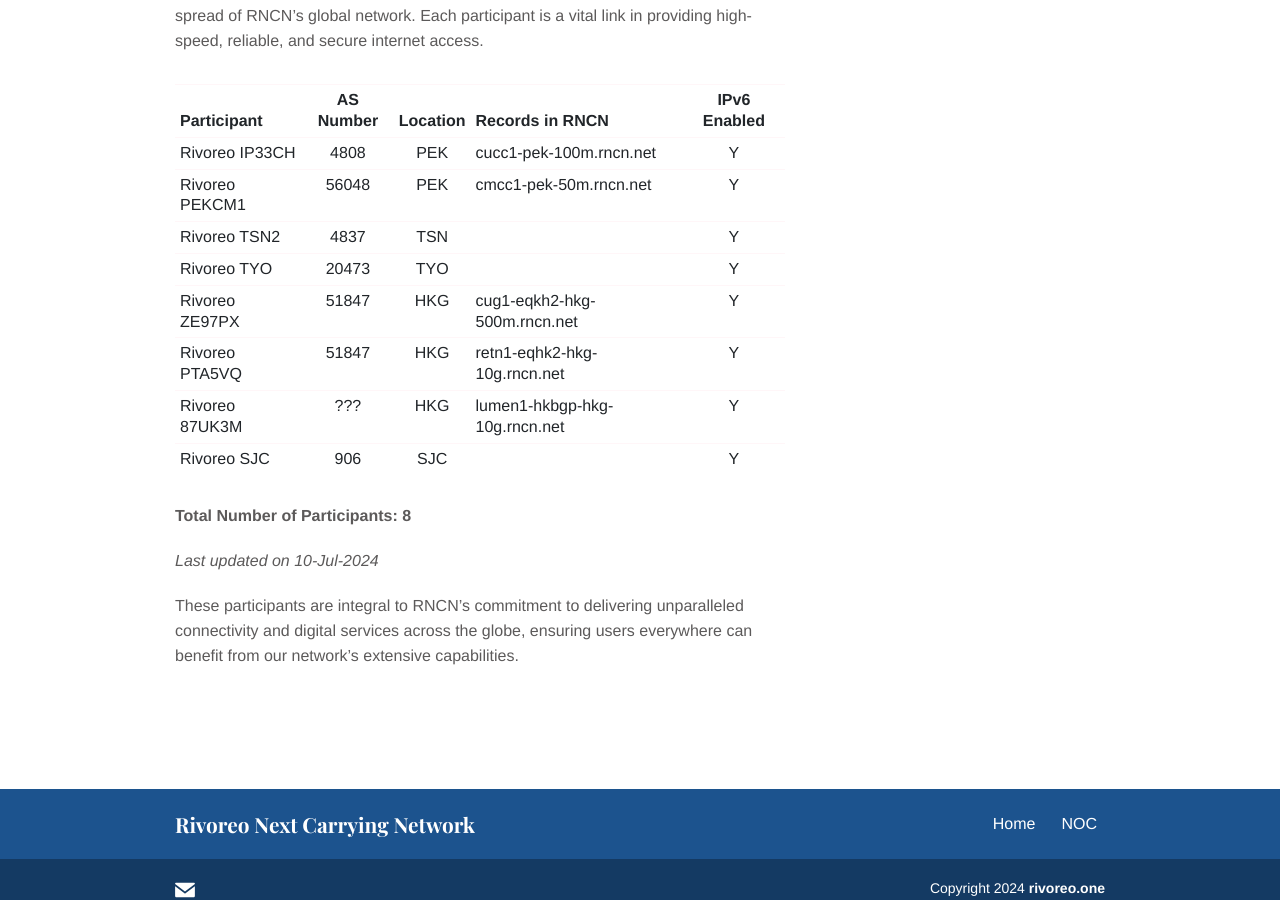
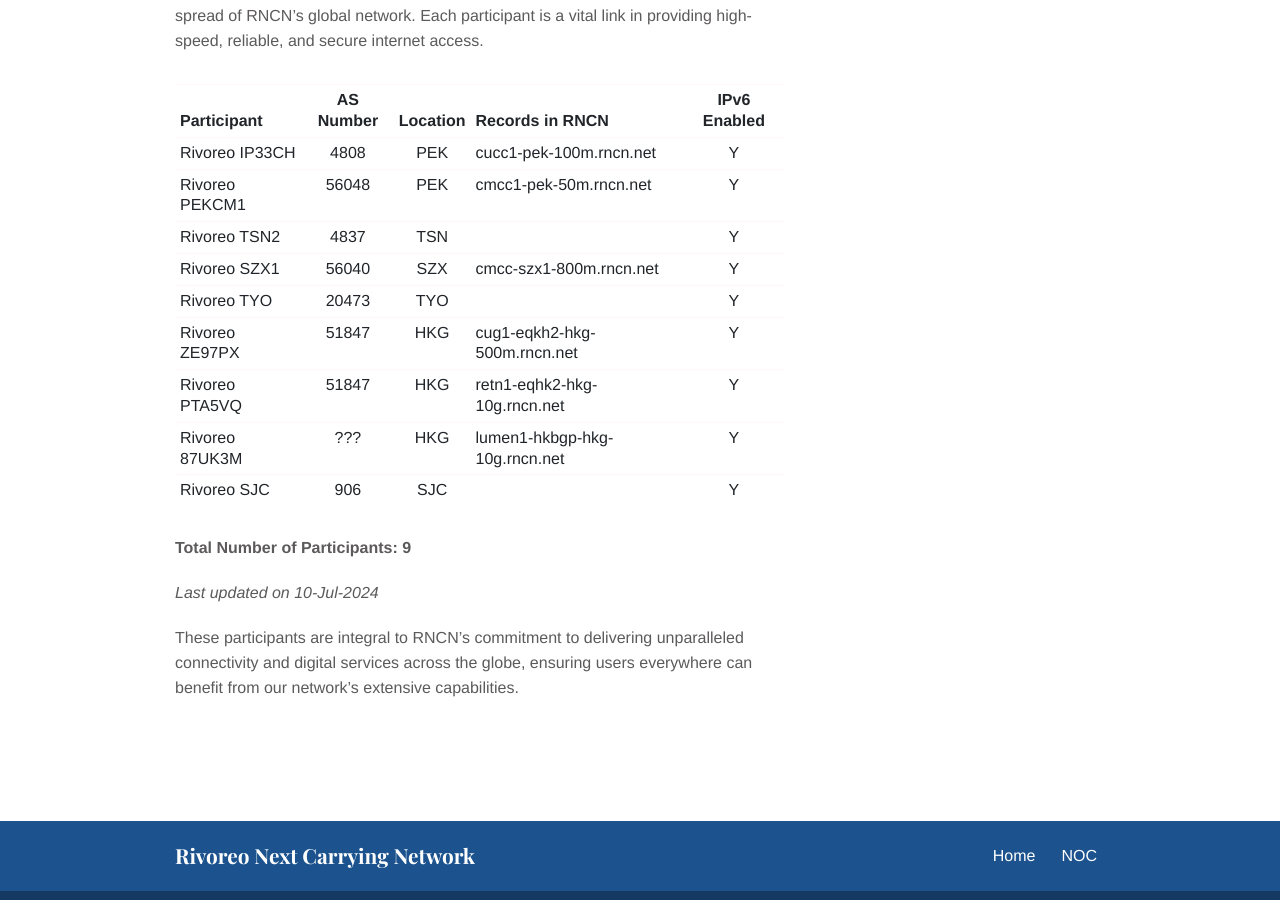
Before and after one commit to JohnnySun/rncn, a Jekyll site: the page built from participants.md, in a window 1280 px wide and 900 px high, scrolled down 528 px. Built offline with Jekyll 4.4.1, drawn with Linux system fonts in a browser that asks for light colours.

Commit message:
update participants

```diff
--- a/participants.md
+++ b/participants.md
@@ -15,13 +15,14 @@ Here is a detailed list of our participants and their locations, representing th
 | Rivoreo IP33CH        | 4808          | PEK          | cucc1-pek-100m.rncn.net           | Y                |
 | Rivoreo PEKCM1        | 56048         | PEK          | cmcc1-pek-50m.rncn.net            | Y                |
 | Rivoreo TSN2          | 4837          | TSN          |                                   | Y                |
+| Rivoreo SZX1          | 56040         | SZX          | cmcc-szx1-800m.rncn.net           | Y                |
 | Rivoreo TYO           | 20473         | TYO          |                                   | Y                |
 | Rivoreo ZE97PX        | 51847         | HKG          | cug1-eqkh2-hkg-500m.rncn.net      | Y                |
 | Rivoreo PTA5VQ        | 51847         | HKG          | retn1-eqhk2-hkg-10g.rncn.net      | Y                |
 | Rivoreo 87UK3M        | ???           | HKG          | lumen1-hkbgp-hkg-10g.rncn.net     | Y                |
 | Rivoreo SJC           | 906           | SJC          |                                   | Y                |
 
-**Total Number of Participants: 8**
+**Total Number of Participants: 9**
 
 _Last updated on 10-Jul-2024_
 
```
